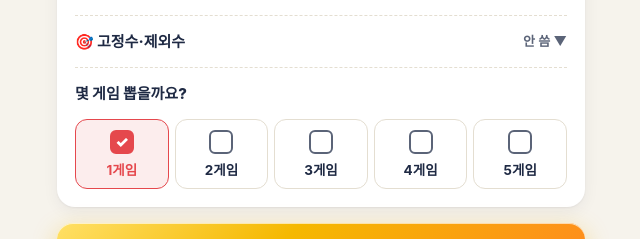
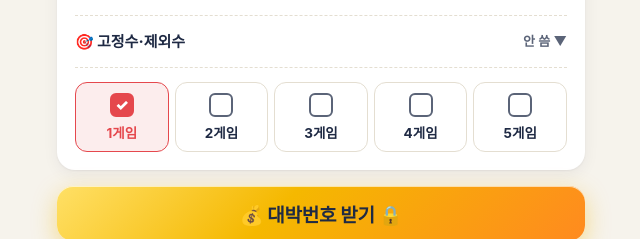
Before and after one commit to LimJin1009/Lotto, a React (Vite) app: page / in a window 1280 px wide. Shown: the part 289-528 px from the top of the page, without its empty margins (319-959 px from the left). Built offline with nearby package versions, Linux system fonts and the light colour scheme; no server answers; a web font is replaced by a local one.

Commit message:
게임 수 고르기에서 "몇 게임 뽑을까요?" 제목을 뺌
Co-Authored-By: Claude <noreply@anthropic.com>

```diff
--- a/src/pages/HomePage.tsx
+++ b/src/pages/HomePage.tsx
@@ -44,8 +44,7 @@ function loadGames(): number {
 
 function GamePicker({ value, onChange, disabled }: { value: number; onChange: (n: number) => void; disabled: boolean }) {
   return (
-    <fieldset className="game-pick" disabled={disabled}>
-      <legend>몇 게임 뽑을까요?</legend>
+    <fieldset className="game-pick" aria-label="뽑을 게임 수" disabled={disabled}>
       {Array.from({ length: MAX_GAMES }, (_, i) => {
         const n = i + 1;
         return (
--- a/src/styles.css
+++ b/src/styles.css
@@ -1197,17 +1197,6 @@ h2 small {
   gap: 6px;
 }
 
-.game-pick legend {
-  float: left;
-  grid-column: 1 / -1;
-  width: 100%;
-  margin: 0 0 10px;
-  padding: 0;
-  font-size: 15px;
-  font-weight: 800;
-  color: var(--ink);
-}
-
 .game-box {
   position: relative;
   display: flex;
```
Also changed, not shown: 1 other file (tests, documents, lock files or other folders).
